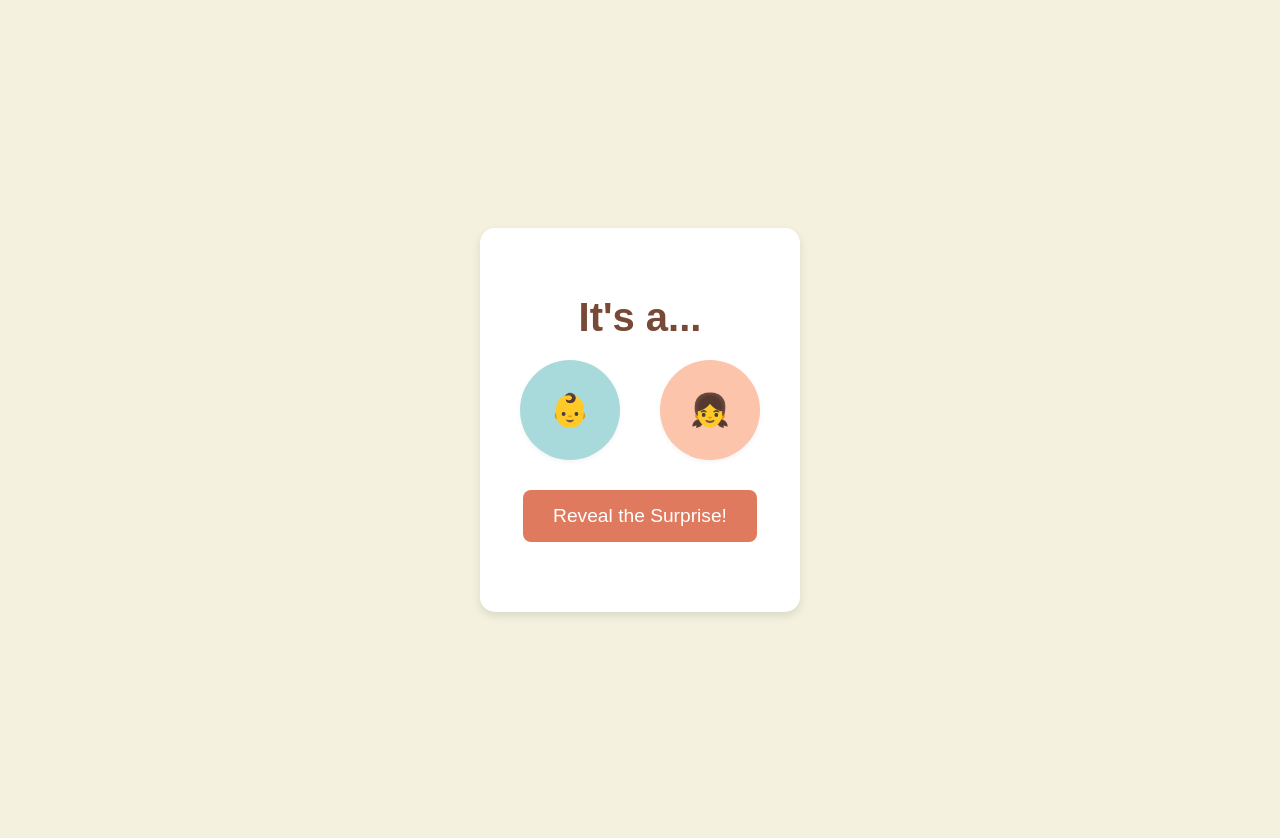
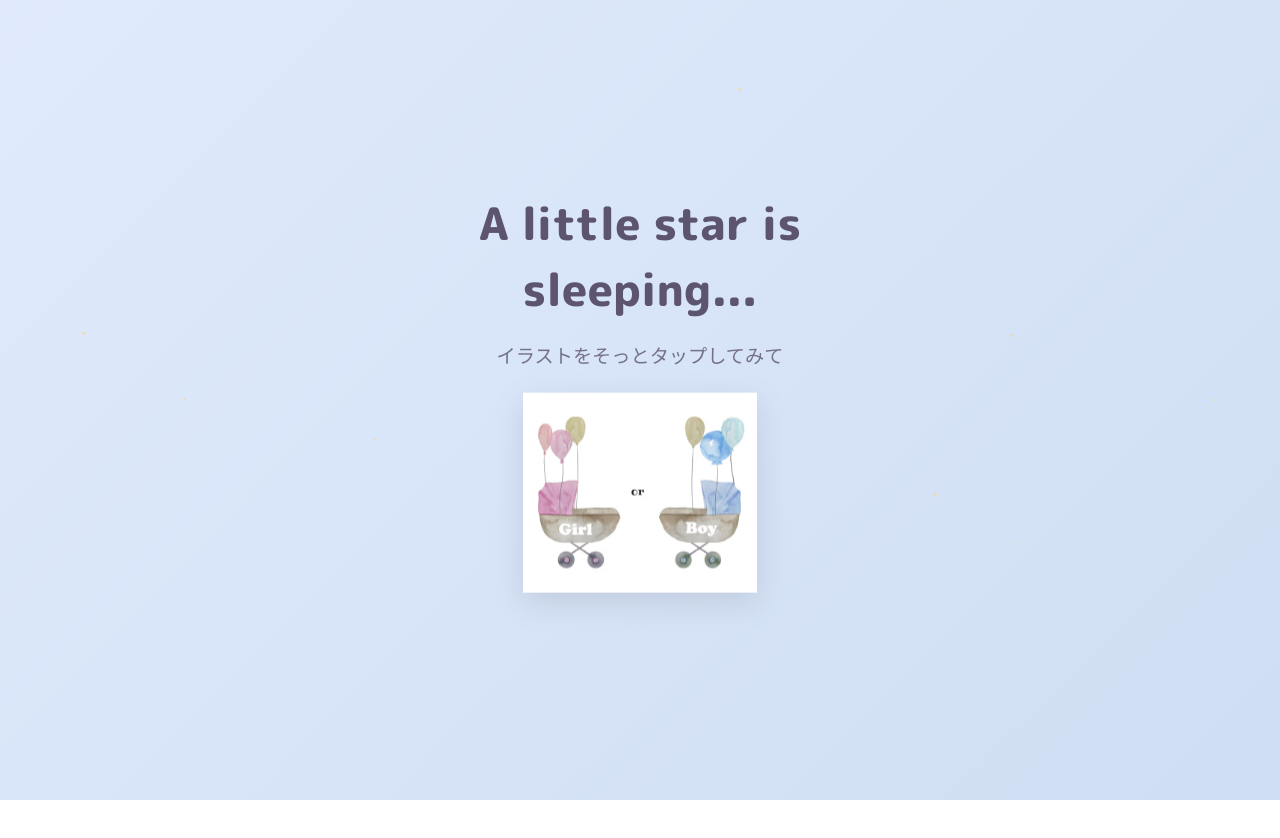
Before and after one commit to Nari970822/gender-reveal, a plain HTML site: page index.html in a window 1280 px wide. After the commit the page ends 800 px from the top, so only its background shows below. Drawn offline with nearby package versions, Linux system fonts and the light colour scheme.

Commit message:
Add files via upload

```diff
--- a/index.html
+++ b/index.html
@@ -3,135 +3,236 @@
 <head>
     <meta charset="UTF-8">
     <meta name="viewport" content="width=device-width, initial-scale=1.0">
-    <title>Baby Gender Reveal!</title>
+    <title>A Little Star is Joining Us</title>
+    <link rel="preconnect" href="https://fonts.googleapis.com">
+    <link rel="preconnect" href="https://fonts.gstatic.com" crossorigin>
+    <link href="https://fonts.googleapis.com/css2?family=M+PLUS+Rounded+1c:wght@500;800&display=swap" rel="stylesheet">
     <style>
+        :root {
+            --bg-gradient-start: #e0eafc;
+            --bg-gradient-end: #cfdef3;
+            --text-color: #5c5470;
+            --cloud-color: #ffffff;
+            --star-color: #f7d794;
+            --boy-color: #a2d2ff;
+            --girl-color: #ffc2d1;
+            --shadow-color: rgba(0, 0, 0, 0.1);
+        }
+
         body {
-            font-family: 'Arial', sans-serif;
-            margin: 0;
-            background-color: #f4f1de; /* Light beige background */
-            display: flex;
-            flex-direction: column;
-            align-items: center;
-            justify-content: center;
-            min-height: 100vh;
-            padding: 20px;
-        }
-        .container {
-            text-align: center;
-            background-color: #ffffff;
-            padding: 40px;
-            border-radius: 15px;
-            box-shadow: 0 4px 10px rgba(0, 0, 0, 0.1);
-        }
-        h1 {
-            font-size: 2.5em;
-            color: #774936; /* Brown */
-            margin-bottom: 20px;
-        }
-        .illustration-container {
-            display: flex;
-            gap: 40px;
-            margin-bottom: 30px;
-        }
-        .illustration {
-            width: 100px;
-            height: 100px;
-            border-radius: 50%;
-            overflow: hidden;
-            box-shadow: 0 2px 5px rgba(0, 0, 0, 0.05);
-        }
-        #boy-illustration {
-            background-color: #a8dadc; /* Light blue */
             display: flex;
             justify-content: center;
             align-items: center;
-            font-size: 2em;
-            color: #1d3557; /* Dark blue */
+            min-height: 100vh;
+            margin: 0;
+            font-family: 'M PLUS Rounded 1c', sans-serif;
+            background: linear-gradient(135deg, var(--bg-gradient-start), var(--bg-gradient-end));
+            color: var(--text-color);
+            text-align: center;
+            overflow: hidden;
         }
-        #girl-illustration {
-            background-color: #fbc4ab; /* Light orange-pink */
-            display: flex;
-            justify-content: center;
-            align-items: center;
-            font-size: 2em;
-            color: #e63946; /* Red-pink */
+
+        .stars-container {
+            position: fixed;
+            top: 0;
+            left: 0;
+            width: 100%;
+            height: 100%;
+            z-index: 0;
         }
-        button {
-            padding: 15px 30px;
-            font-size: 1.2em;
-            background-color: #e07a5f; /* Coral */
-            color: white;
-            border: none;
-            border-radius: 8px;
+        .star {
+            position: absolute;
+            background-color: var(--star-color);
+            border-radius: 50%;
+            animation: twinkle 7s infinite ease-in-out;
+            opacity: 0;
+        }
+        @keyframes twinkle {
+            0%, 100% { opacity: 0; transform: scale(0.5); }
+            50% { opacity: 0.8; transform: scale(1); }
+        }
+
+        .container {
+            position: relative;
+            z-index: 1;
+            width: 100%;
+            max-width: 500px;
+            padding: 20px;
+        }
+
+        h1 {
+            font-size: clamp(2rem, 8vw, 2.8rem);
+            font-weight: 800;
+            margin-bottom: 10px;
+        }
+
+        p {
+            font-size: clamp(1rem, 4vw, 1.2rem);
+            margin-bottom: 40px;
+            opacity: 0.8;
+        }
+
+        .cloud-wrapper {
+            position: relative;
+            width: 250px;
+            height: 200px;
+            margin: 0 auto;
             cursor: pointer;
-            transition: background-color 0.3s ease;
+            animation: float 8s ease-in-out infinite;
         }
-        button:hover {
-            background-color: #d46a4d;
+        @keyframes float {
+            0%, 100% { transform: translateY(0px); }
+            50% { transform: translateY(-20px); }
         }
-        #reveal-message {
-            font-size: 3em;
-            font-weight: bold;
-            margin-top: 30px;
-            color: #774936;
-        }
-        .confetti-container {
-            position: relative;
-        }
-        #confetti-canvas {
+
+        .cloud-svg, .cloud-img {
             position: absolute;
             top: 0;
             left: 0;
             width: 100%;
             height: 100%;
+            transition: opacity 0.8s ease-out, transform 0.8s ease-out;
+        }
+
+        .cloud-img {
+            object-fit: contain; /* 画像が歪まないように調整 */
+            filter: drop-shadow(0 10px 15px var(--shadow-color));
+        }
+
+        #boy-reveal, #girl-reveal {
+            opacity: 0;
+            transform: scale(0.8);
             pointer-events: none;
+        }
+
+        .cloud-wrapper.reveal #initial-cloud {
+            opacity: 0;
+            transform: scale(1.2);
+        }
+        .cloud-wrapper.reveal #boy-reveal,
+        .cloud-wrapper.reveal #girl-reveal {
+            opacity: 1;
+            transform: scale(1);
+        }
+
+        #final-message {
+            margin-top: 30px;
+            font-size: 2.5rem;
+            font-weight: 800;
+            opacity: 0;
+            transform: translateY(20px);
+            transition: opacity 0.5s 0.8s, transform 0.5s 0.8s;
+        }
+        #final-message.show {
+            opacity: 1;
+            transform: translateY(0);
         }
     </style>
 </head>
 <body>
-    <div class="container confetti-container">
-        <h1>It's a...</h1>
-        <div class="illustration-container">
-            <div class="illustration" id="boy-illustration">👶</div>
-            <div class="illustration" id="girl-illustration">👧</div>
+    <div class="stars-container"></div>
+    <div class="container">
+        <h1>A little star is sleeping...</h1>
+        <p>イラストをそっとタップしてみて</p>
+
+        <div class="cloud-wrapper" id="cloud-wrapper">
+            <!-- ★★★ ここが最初の画像です ★★★ -->
+            <img id="initial-cloud" class="cloud-img" src="boyorgirl.png" alt="Boy or Girl?">
+
+            <!-- Boy Reveal -->
+            <svg id="boy-reveal" class="cloud-svg" viewBox="0 0 100 70">
+                <path d="M 95,50 A 20 20 0 0 1 75,70 H 25 A 20 20 0 0 1 5,50 A 15 15 0 0 1 20,35 A 25 25 0 0 1 60,25 A 20 20 0 0 1 95,50 Z" fill="#a2d2ff"/>
+                <!-- ★★★ ここに男の子の画像ファイル名を入れてください ★★★ -->
+                <image href="boy.png" x="20" y="10" width="60" height="60" />
+            </svg>
+
+            <!-- Girl Reveal -->
+            <svg id="girl-reveal" class="cloud-svg" viewBox="0 0 100 70">
+                <path d="M 95,50 A 20 20 0 0 1 75,70 H 25 A 20 20 0 0 1 5,50 A 15 15 0 0 1 20,35 A 25 25 0 0 1 60,25 A 20 20 0 0 1 95,50 Z" fill="#ffc2d1"/>
+                <!-- ★★★ ここに女の子の画像ファイル名を入れてください ★★★ -->
+                <image href="girl.png" x="20" y="10" width="60" height="60" />
+            </svg>
         </div>
-        <button onclick="revealGender()">Reveal the Surprise!</button>
-        <div id="reveal-message"></div>
-        <canvas id="confetti-canvas"></canvas>
+
+        <div id="final-message"></div>
     </div>
 
-    <script src="https://cdn.jsdelivr.net/npm/canvas-confetti@1.6.0/dist/_dist/confetti.browser.min.js"></script>
+    <script src="https://cdn.jsdelivr.net/npm/canvas-confetti@1.9.2/dist/confetti.browser.min.js"></script>
     <script>
-        const revealMessage = document.getElementById('reveal-message');
-        const confettiCanvas = document.getElementById('confetti-canvas');
-        const confettiInstance = confetti.create(confettiCanvas, { resize: true, useWorker: true });
+        // ★★★ ここを 'boy' または 'girl' に変更してください ★★★
+        const GENDER = 'girl';
 
-        function revealGender() {
-            const isBoy = Math.random() < 0.5; // Replace with actual gender reveal logic
-            let message = '';
-            let color = '';
+        document.addEventListener('DOMContentLoaded', () => {
+            const starsContainer = document.querySelector('.stars-container');
+            const numberOfStars = 40;
+            for (let i = 0; i < numberOfStars; i++) {
+                const star = document.createElement('div');
+                star.classList.add('star');
+                const size = Math.random() * 2 + 1;
+                star.style.width = `${size}px`;
+                star.style.height = `${size}px`;
+                star.style.top = `${Math.random() * 100}%`;
+                star.style.left = `${Math.random() * 100}%`;
+                star.style.animationDelay = `${Math.random() * 7}s`;
+                star.style.animationDuration = `${Math.random() * 5 + 5}s`;
+                starsContainer.appendChild(star);
+            }
+        });
 
-            if (isBoy) {
-                message = 'It\'s a Boy!';
-                color = '#1d3557'; // Dark blue
-                fireConfetti(['#1d3557', '#a8dadc', '#ffffff']);
+        const cloudWrapper = document.getElementById('cloud-wrapper');
+        const finalMessage = document.getElementById('final-message');
+        let revealed = false;
+
+        cloudWrapper.addEventListener('click', () => {
+            if (revealed) return;
+            revealed = true;
+
+            cloudWrapper.classList.add('reveal');
+
+            let messageText = '';
+            let colors = [];
+
+            if (GENDER === 'boy') {
+                document.getElementById('boy-reveal').style.opacity = 1;
+                messageText = "It's a Boy!";
+                finalMessage.style.color = '#3d5a80';
+                colors = ['#a2d2ff', '#8ecae6', '#ffffff', '#f7d794'];
             } else {
-                message = 'It\'s a Girl!';
-                color = '#e63946'; // Red-pink
-                fireConfetti(['#e63946', '#fbc4ab', '#ffffff']);
+                document.getElementById('girl-reveal').style.opacity = 1;
+                messageText = "It's a Girl!";
+                finalMessage.style.color = '#e07a5f';
+                colors = ['#ffc2d1', '#ffafcc', '#ffffff', '#f7d794'];
             }
 
-            revealMessage.textContent = message;
-            revealMessage.style.color = color;
-        }
+            finalMessage.textContent = messageText;
+            finalMessage.classList.add('show');
+            launchConfetti(colors);
+        });
 
-        function fireConfetti(colors) {
-            confettiInstance({
-                particleCount: 200,
-                spread: 70,
-                origin: { y: 0.6 },
-                colors: colors
-            });
+        function launchConfetti(colors) {
+            const end = Date.now() + (3 * 1000);
+            (function frame() {
+                confetti({
+                    particleCount: 3,
+                    angle: 60,
+                    spread: 55,
+                    origin: { x: 0 },
+                    colors: colors,
+                    shapes: ['star']
+                });
+                confetti({
+                    particleCount: 3,
+                    angle: 120,
+                    spread: 55,
+                    origin: { x: 1 },
+                    colors: colors,
+                    shapes: ['star']
+                });
+
+                if (Date.now() < end) {
+                    requestAnimationFrame(frame);
+                }
+            }());
         }
     </script>
 </body>
```
